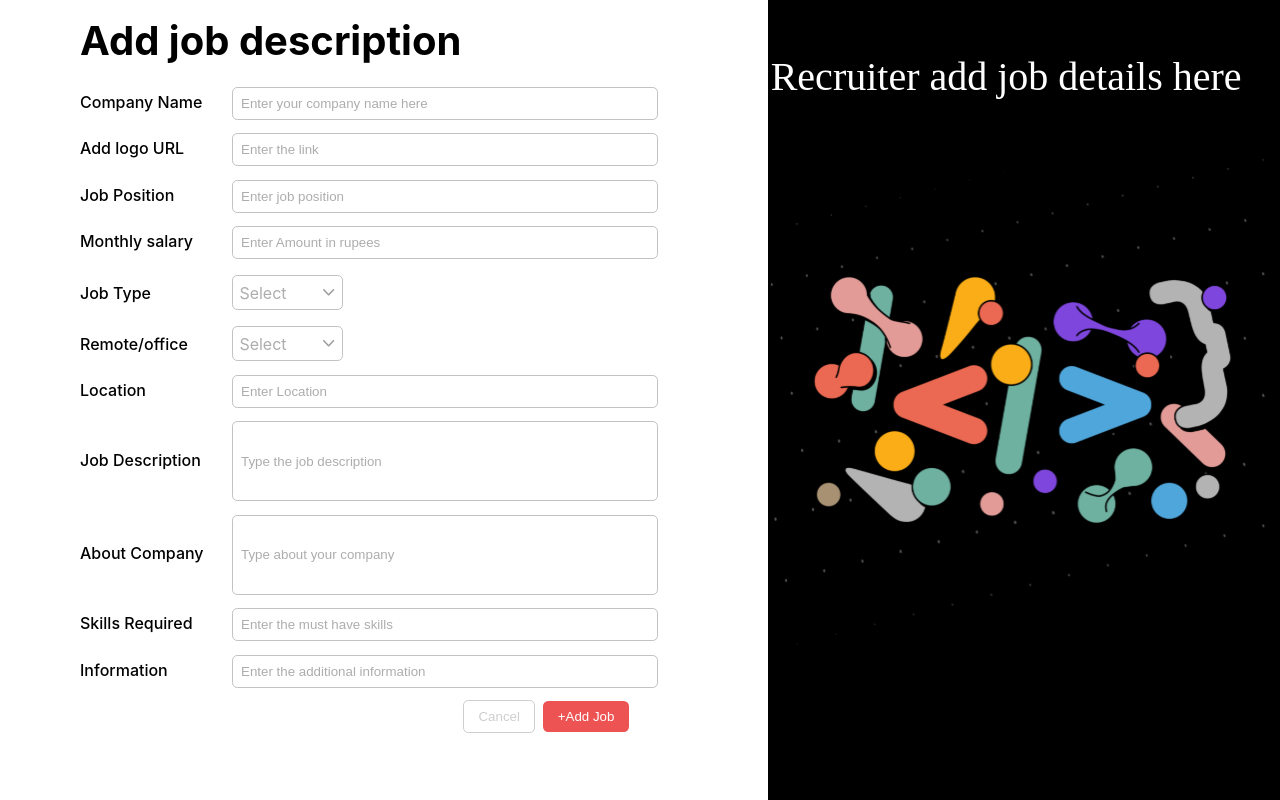
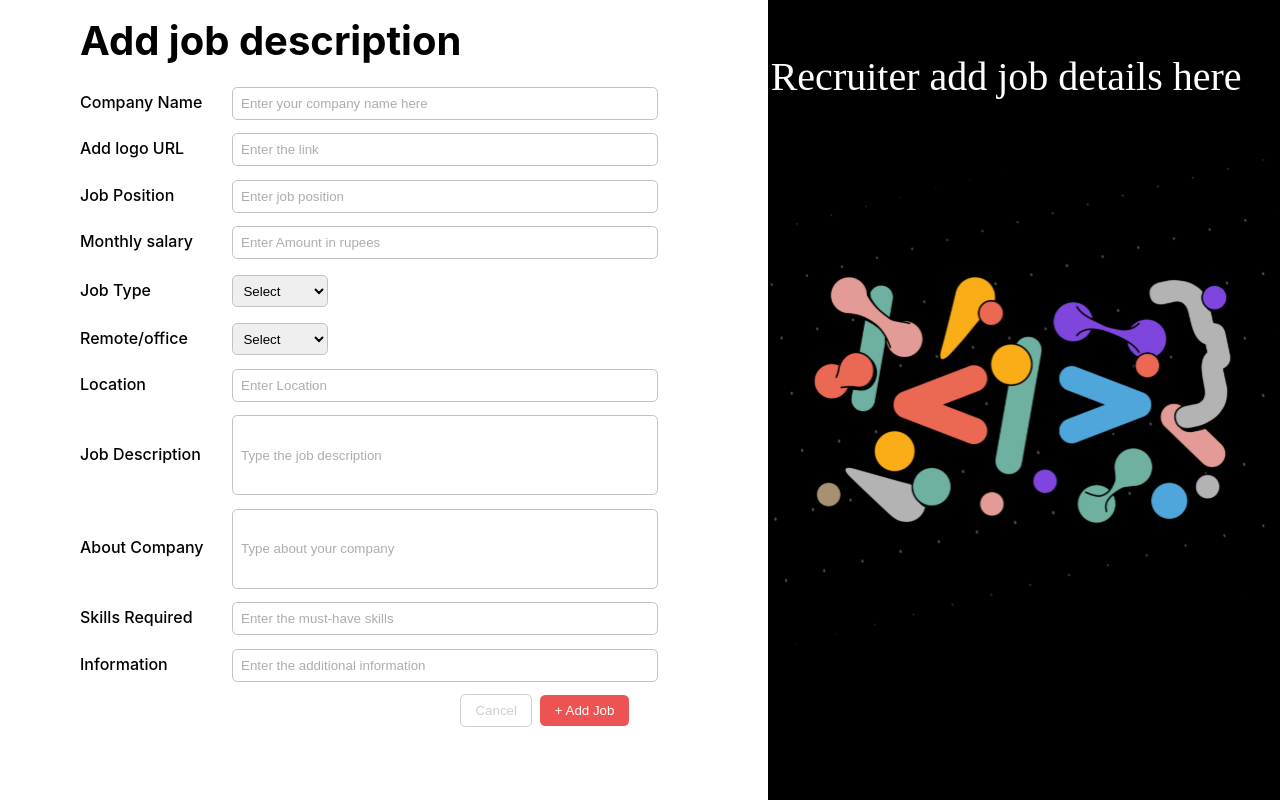
Before and after one commit to Ashh21/job-finder, a React (Create React App) app in the folder frontend/: page /addJob in a window 1280 px wide. Built offline with nearby package versions, Linux system fonts and the light colour scheme.

Commit message:
addjob code modified

```diff
--- a/frontend/src/components/addjob/AddJob.css
+++ b/frontend/src/components/addjob/AddJob.css
@@ -30,7 +30,6 @@
     border-radius: 0.325rem;
     border: 1px solid #C2C2C2;
     outline: none;
-    color: #ADADAD;
 }
 
 ::placeholder {
--- a/frontend/src/components/addjob/AddJob.js
+++ b/frontend/src/components/addjob/AddJob.js
@@ -3,74 +3,124 @@ import '../addjob/AddJob.css'
 import { Dropdown } from './Dropdown'
 import { JobDropdown } from './JobDropDown'
 import bg from '../images/WallpaperDog-20567151 1.svg'
+import axios from 'axios'
 
 
 const AddJob = () => {
+    const [formData, setFormData] = useState({
+        companyName: '',
+        logoUrl: '',
+        jobPosition: '',
+        salary: '',
+        location: '',
+        jobDescription: '',
+        aboutCompany: '',
+        skillsRequired: [],
+        information: '',
+        jobType: '',
+        jobPref: '',
+    });
 
-    const [companyName, setCompanyName] = useState("");
-    const [logoUrl, setLogoUrl] = useState("");
-    const [jobPosition, setJobPosition] = useState("");
-    const [salary, setSalary] = useState("");
-    const [location, setLocation] = useState("");
-    const [jobDescription, setJobDescription] = useState("");
-    const [aboutCompany, setAboutCompany] = useState("");
-    const [skills, setSkills] = useState([]);
-    const [information, setInformation] = useState("");
+    console.log(formData)
+
+    const handleChange = (e) => {
+        setFormData({
+            ...formData,
+            [e.target.name]: e.target.value
+        })
+    }
+
+
+    const Post = async () => {
+        try {
+            const response = await axios.post('http://localhost:4000/api/job', formData)
+            console.log(response)
+            console.log(response?.data)
+            if (response?.ok) {
+                alert("jop post created successfully")
+                setFormData({
+                    companyName: '',
+                    logoUrl: '',
+                    jobPosition: '',
+                    salary: '',
+                    location: '',
+                    jobDescription: '',
+                    aboutCompany: '',
+                    skillsRequired: [],
+                    information: '',
+                    jobType: '',
+                    jobPref: '',
+                })
+            }
+        }
+        catch (err) { console.error(err) }
+
+    }
+
+    const addJobHandler = async (e) => {
+        e.preventDefault()
+        await Post()
+    }
+
 
     return (
         <div className='add-job-div'>
-            <form className='add-job-form' onSubmit={(e) => e.preventDefault()}>
+            <form className='add-job-form' onSubmit={addJobHandler}>
                 <h1 style={{ fontSize: "2.5rem", fontWeight: "700", paddingBottom: "0.5rem" }}>Add job description</h1>
 
                 <label style={{ display: "inline-block", width: "9.5rem", fontWeight: "500" }} >Company Name</label>
-                <input className='add-job-form-input' value={companyName} onChange={(e) => setCompanyName(e.target.value)}
+                <input className='add-job-form-input' name='companyName' value={formData.companyName} onChange={(e) => handleChange(e)}
                     type='text' placeholder="Enter your company name here" /> <br />
 
                 <label style={{ display: "inline-block", width: "9.5rem", fontWeight: "500" }}  >Add logo URL</label>
-                <input className='add-job-form-input' value={logoUrl} onChange={(e) => setLogoUrl(e.target.value)}
+                <input className='add-job-form-input' name='logoUrl' value={formData.logoUrl} onChange={(e) => handleChange(e)}
                     type='text' placeholder="Enter the link" /> <br />
 
                 <label style={{ display: "inline-block", width: "9.5rem", fontWeight: "500" }}  >Job Position </label>
-                <input className='add-job-form-input' value={jobPosition} onChange={(e) => setJobPosition(e.target.value)}
+                <input className='add-job-form-input' name='jobPosition' value={formData.jobPosition} onChange={(e) => handleChange(e)}
                     type='text' placeholder="Enter job position" /> <br />
 
                 <label style={{ display: "inline-block", width: "9.5rem", fontWeight: "500" }}  > Monthly salary </label>
-                <input className='add-job-form-input' value={salary} onChange={(e) => setSalary(e.target.value)}
+                <input className='add-job-form-input' name='salary' value={formData.salary} onChange={(e) => handleChange(e)}
                     type='text' placeholder="Enter Amount in rupees" /> <br />
 
                 <label style={{ display: "inline-block", width: "9.5rem", fontWeight: "500" }}  > Job Type </label>
-                <JobDropdown /> <br />
+                <JobDropdown jobType={formData.jobType}
+                    handleChange={handleChange} /> <br />
 
                 <label style={{ display: "inline-block", width: "9.5rem", fontWeight: "500" }}  > Remote/office </label>
-                <Dropdown /> <br />
+                <Dropdown jobPref={formData.jobPref} handleChange={handleChange} /> <br />
 
                 <label style={{ display: "inline-block", width: "9.5rem", fontWeight: "500" }}  > Location </label>
-                <input className='add-job-form-input' value={location} onChange={(e) => setLocation(e.target.value)}
+                <input className='add-job-form-input' name='location' value={formData.location} onChange={(e) => handleChange(e)}
                     type='text' placeholder="Enter Location" /> <br />
 
                 <label style={{ display: "inline-block", width: "9.5rem", fontWeight: "500" }}  > Job Description </label>
-                <input className='add-job-form-input0' value={jobDescription} onChange={(e) => setJobDescription(e.target.value)}
+                <input className='add-job-form-input0' name='jobDescription' value={formData.jobDescription} onChange={(e) => handleChange(e)}
                     type='text' placeholder="Type the job description" /> <br />
 
                 <label style={{ display: "inline-block", width: "9.5rem", fontWeight: "500" }}  > About Company </label>
-                <input className='add-job-form-input0' value={aboutCompany} onChange={(e) => setAboutCompany(e.target.value)}
+                <input className='add-job-form-input0' name='aboutCompany' value={formData.aboutCompany} onChange={(e) => handleChange(e)}
                     type='text' placeholder="Type about your company" /> <br />
 
                 <label style={{ display: "inline-block", width: "9.5rem", fontWeight: "500" }}  > Skills Required </label>
-                <input className='add-job-form-input' value={skills} onChange={(e) => setSkills(e.target.value)}
-                    type='text' placeholder="Enter the must have skills" /> <br />
+                <input className='add-job-form-input' name='skillsRequired' value={formData.skillsRequired}
+                    onChange={(e) => handleChange(e)}
+                    type='text'
+                    placeholder="Enter the must-have skills" /> <br />
 
                 <label style={{ display: "inline-block", width: "9.5rem", fontWeight: "500" }}  > Information </label>
-                <input className='add-job-form-input' value={information} onChange={(e) => setInformation(e.target.value)}
+                <input className='add-job-form-input' name='information' value={formData.information} onChange={(e) => handleChange(e)}
                     type='text' placeholder="Enter the additional information" /> <br />
 
                 <div style={{ paddingTop: "0.75rem", float: "right", paddingRight: "3.7rem", }}>
                     <button style={{
                         backgroundColor: "#fff", border: "1px solid #CECECE", color: "#CECECE", padding: "0.5rem 0.9rem", borderRadius: "0.325rem",
-                    }} >Cancel</button>
-                    <button style={{
-                        backgroundColor: "#ED5353", border: "none", color: "white", padding: "0.5rem 0.9rem", borderRadius: "0.325rem", marginLeft: "0.5rem"
-                    }} >+Add Job</button>
+                    }} type="submit" >Cancel</button>
+                    <button
+                        style={{
+                            backgroundColor: "#ED5353", border: "none", color: "white", padding: "0.5rem 0.9rem", borderRadius: "0.325rem", marginLeft: "0.5rem"
+                        }} type="submit" >+ Add Job</button>
                 </div>
             </form>
             <div className='add-job-img'>
--- a/frontend/src/components/addjob/Dropdown.css
+++ b/frontend/src/components/addjob/Dropdown.css
@@ -14,20 +14,17 @@
     border: 1px solid #C2C2C2 ;
     width: 6rem;
     border-radius: 0.325rem;
-    color: #ADADAD;
+    outline: none;
 }
 
 .dropdown-list {
-    position: absolute;
-    top: 100%;
-    left: 0;
     width: 100%;
     box-shadow: 0 4px 8px rgba(0, 0, 0, 0.1);
     border: 1px solid #ccc;
     background-color: #fff;
-    z-index: 1;
 }
 
+/*
 ul {
     list-style: none;
     margin: 0;
@@ -37,9 +34,8 @@ ul {
 li {
     padding: 10px;
     cursor: pointer;
-    color: #ADADAD;
 }
 
 li:hover {
     background-color: #f0f0f0;
-}
+} */
--- a/frontend/src/components/addjob/Dropdown.js
+++ b/frontend/src/components/addjob/Dropdown.js
@@ -1,31 +1,22 @@
 
-import React, { useState } from 'react';
+import React, { } from 'react';
 import './Dropdown.css';
 
-const Dropdown = () => {
-    const [isOpen, setIsOpen] = useState(false);
-
-    const toggleDropdown = () => {
-        setIsOpen(!isOpen);
-    };
+const Dropdown = ({ jobPref, handleChange }) => {
+    const options = ['Remote', 'Office']
 
     return (
         <div className="dropdown-container">
-            <div className="dropdown-button" onClick={toggleDropdown}>
-                <p>Select</p>
-
-                <svg xmlns="http://www.w3.org/2000/svg" width="12" height="7" viewBox="0 0 12 7" fill="none">
-                    <path d="M0.223254 0.228937C0.372089 0.0763124 0.548311 0 0.751918 0C0.955526 0 1.13155 0.0763124 1.27999 0.228937L5.64087 4.70084L10.0166 0.213675C10.1556 0.0712249 10.3292 0 10.5376 0C10.7459 0 10.9245 0.0763124 11.0734 0.228937C11.2222 0.381562 11.2966 0.56227 11.2966 0.771061C11.2966 0.979851 11.2222 1.16036 11.0734 1.31257L6.05761 6.44077C5.99808 6.50182 5.93358 6.54516 5.86413 6.5708C5.79467 6.59645 5.72025 6.60906 5.64087 6.60866C5.56149 6.60866 5.48708 6.59583 5.41762 6.57019C5.34816 6.54455 5.28367 6.50141 5.22413 6.44077L0.208371 1.29731C0.0694568 1.15486 6.73332e-07 0.979241 6.73332e-07 0.77045C6.73332e-07 0.561659 0.0744178 0.381155 0.223254 0.228937Z" fill="#9C9C9C" />
-                </svg>
-            </div>
-            {isOpen && (
-                <div className="dropdown-list">
-                    <ul>
-                        <li>Remote</li>
-                        <li>Office</li>
-                    </ul>
-                </div>
-            )}
+            <select name='jobPref' value={jobPref} onChange={(e) => handleChange(e)}
+                className="dropdown-button">
+                <option >Select</option>
+                {options.map((option, index) => (
+                    <option className='dropdown-list'
+                        key={index} value={option}>
+                        {option}
+                    </option>
+                ))}
+            </select>
         </div>
     );
 };
--- a/frontend/src/components/addjob/JobDropDown.js
+++ b/frontend/src/components/addjob/JobDropDown.js
@@ -1,31 +1,20 @@
 
-import React, { useState } from 'react';
+import React, { } from 'react';
 import './Dropdown.css';
 
-const JobDropdown = () => {
-    const [isOpen, setIsOpen] = useState(false);
-
-    const toggleDropdown = () => {
-        setIsOpen(!isOpen);
-    };
+const JobDropdown = ({ jobType, handleChange }) => {
+    const options = ['full', 'part-time']
 
     return (
         <div className="dropdown-container">
-            <div className="dropdown-button" onClick={toggleDropdown}>
-                <p>Select</p>
-
-                <svg xmlns="http://www.w3.org/2000/svg" width="12" height="7" viewBox="0 0 12 7" fill="none">
-                    <path d="M0.223254 0.228937C0.372089 0.0763124 0.548311 0 0.751918 0C0.955526 0 1.13155 0.0763124 1.27999 0.228937L5.64087 4.70084L10.0166 0.213675C10.1556 0.0712249 10.3292 0 10.5376 0C10.7459 0 10.9245 0.0763124 11.0734 0.228937C11.2222 0.381562 11.2966 0.56227 11.2966 0.771061C11.2966 0.979851 11.2222 1.16036 11.0734 1.31257L6.05761 6.44077C5.99808 6.50182 5.93358 6.54516 5.86413 6.5708C5.79467 6.59645 5.72025 6.60906 5.64087 6.60866C5.56149 6.60866 5.48708 6.59583 5.41762 6.57019C5.34816 6.54455 5.28367 6.50141 5.22413 6.44077L0.208371 1.29731C0.0694568 1.15486 6.73332e-07 0.979241 6.73332e-07 0.77045C6.73332e-07 0.561659 0.0744178 0.381155 0.223254 0.228937Z" fill="#9C9C9C" />
-                </svg>
-            </div>
-            {isOpen && (
-                <div className="dropdown-list">
-                    <ul>
-                        <li>full</li>
-                        <li>part-time</li>
-                    </ul>
-                </div>
-            )}
+            <select name='jobType' value={jobType} onChange={(e) => handleChange(e)}
+                className="dropdown-button">
+                <option >Select</option>
+                {options.map((option, index) => (
+                    <option key={index} value={option}
+                        className="dropdown-list" > {option} </option>
+                ))}
+            </select>
         </div>
     );
 };
--- a/frontend/src/components/authentication/Authentication.js
+++ b/frontend/src/components/authentication/Authentication.js
@@ -1,8 +1,8 @@
 import React, { useState } from 'react'
 import '../authentication/Authentication.css';
 import bg from '../images/image 466.svg'
-
 import axios from 'axios';
+import { useNavigate } from 'react-router-dom';
 
 
 const Authentication = () => {
@@ -13,6 +13,7 @@ const Authentication = () => {
     const [password, setPassword] = useState('')
     const [isChecked, setIsChecked] = useState(false)
     const [error, setError] = useState("")
+    const navigate = useNavigate()
 
     const isNameValid = /^[A-Za-z\s]+$/.test(name);
     const isEmailValid = /^([a-zA-Z0-9._%-]+@[a-zA-Z0-9.-]+\.[a-zA-Z]{2,})$/.test(email)
@@ -67,6 +68,7 @@ const Authentication = () => {
                 setEmail('')
                 setPassword('')
                 setError('')
+                navigate('/addJob')
             }
             catch (err) { setError(err) }
 
```
Also changed, not shown: 1 other file (tests, documents, lock files or other folders).
